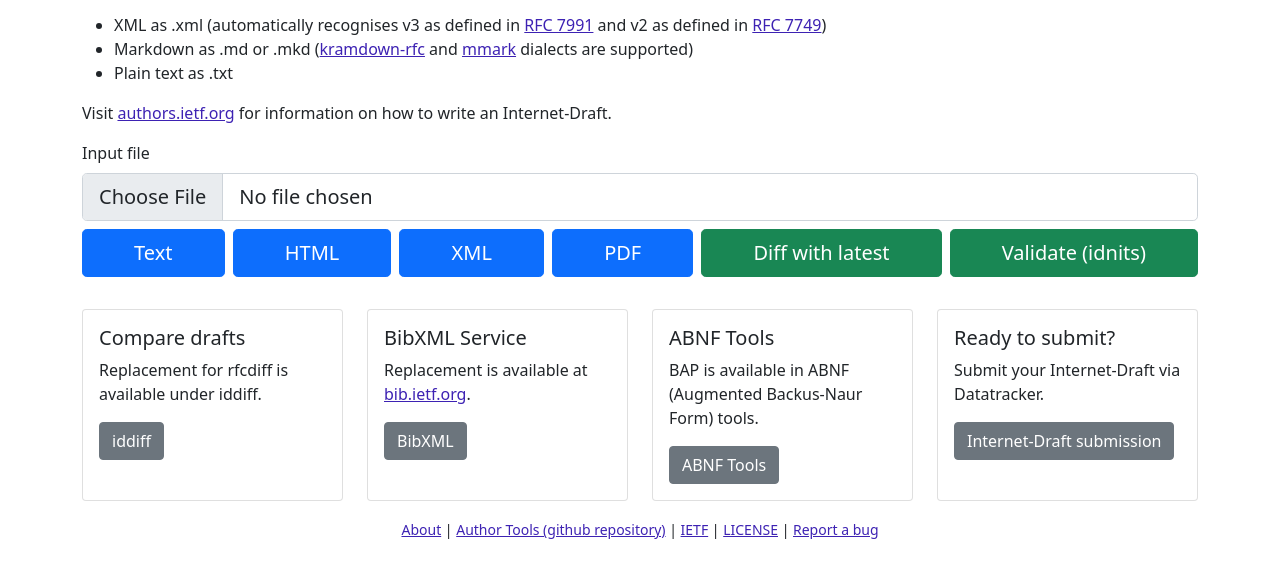
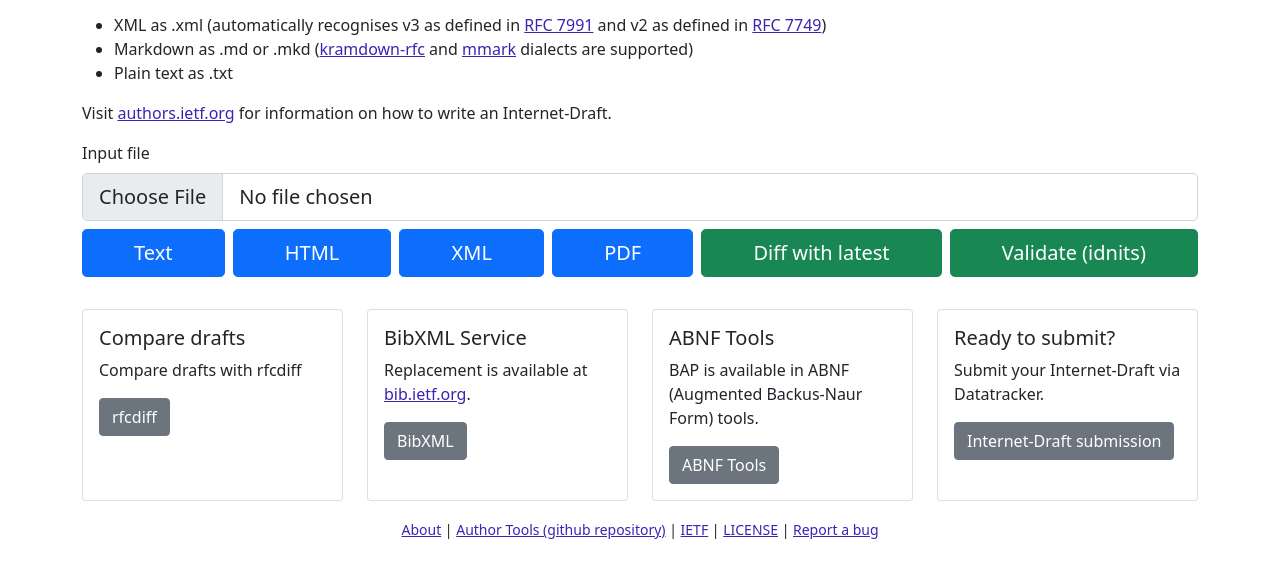
Before and after one commit to ietf-tools/author-tools, a website: page static/index.html in a window 1280 px wide. Shown: the part 202-780 px from the top of the page. Drawn offline with nearby package versions, Linux system fonts and the light colour scheme; a web font is replaced by a local one.

Commit message:
fix: Update card about iddiff (#494)
Addresses (4) in #487

```diff
--- a/static/index.html
+++ b/static/index.html
@@ -174,8 +174,8 @@
             <div class="card h-100">
               <div class="card-body">
                 <h5 class="card-title">Compare drafts</h5>
-                <p class="card-text">Replacement for rfcdiff is available under iddiff.</p>
-                <a href="/iddiff" class="btn btn-secondary">iddiff</a>
+                <p class="card-text">Compare drafts with rfcdiff</p>
+                <a href="/iddiff" class="btn btn-secondary">rfcdiff</a>
               </div>
             </div>
           </div>
```
